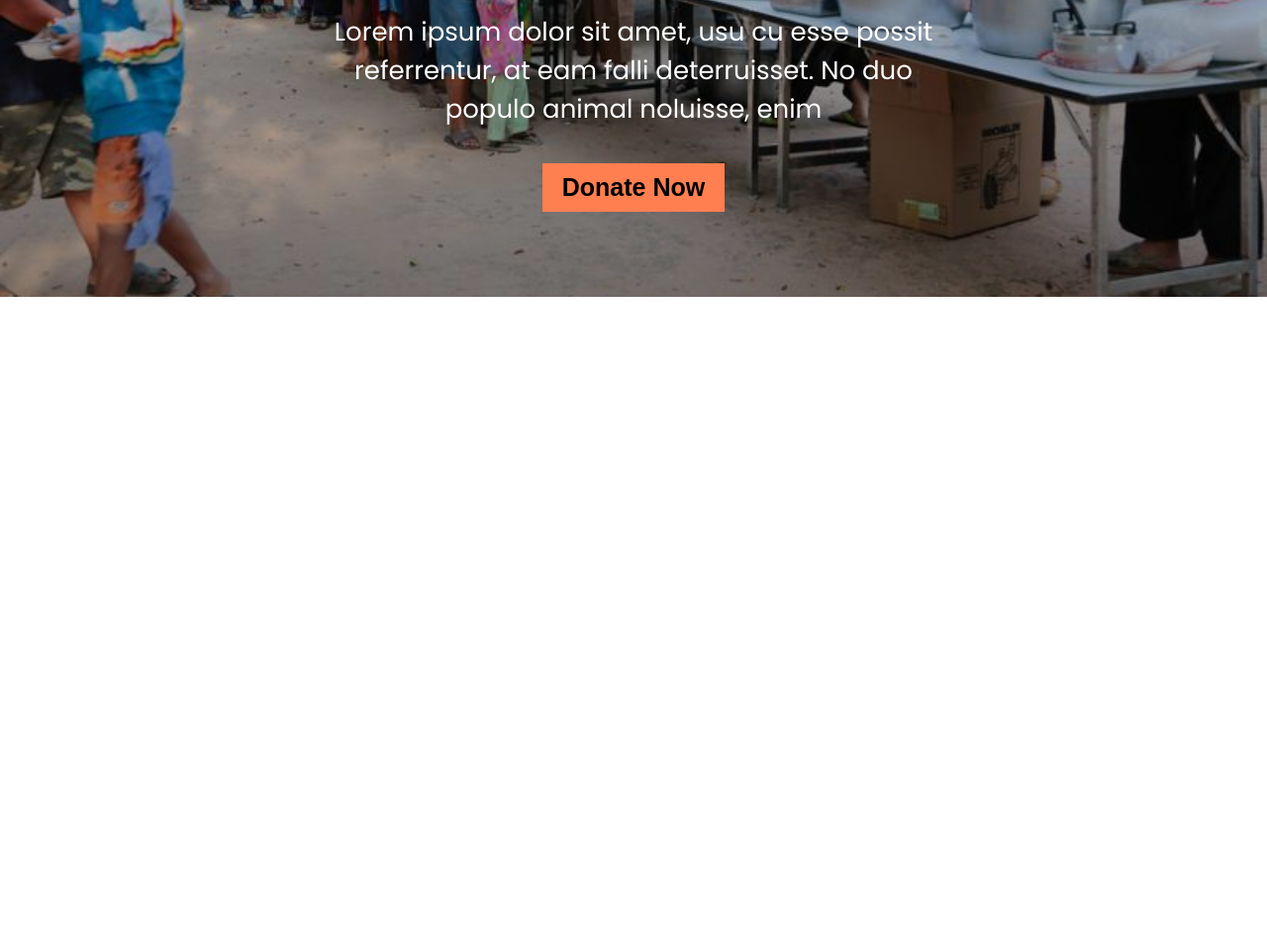
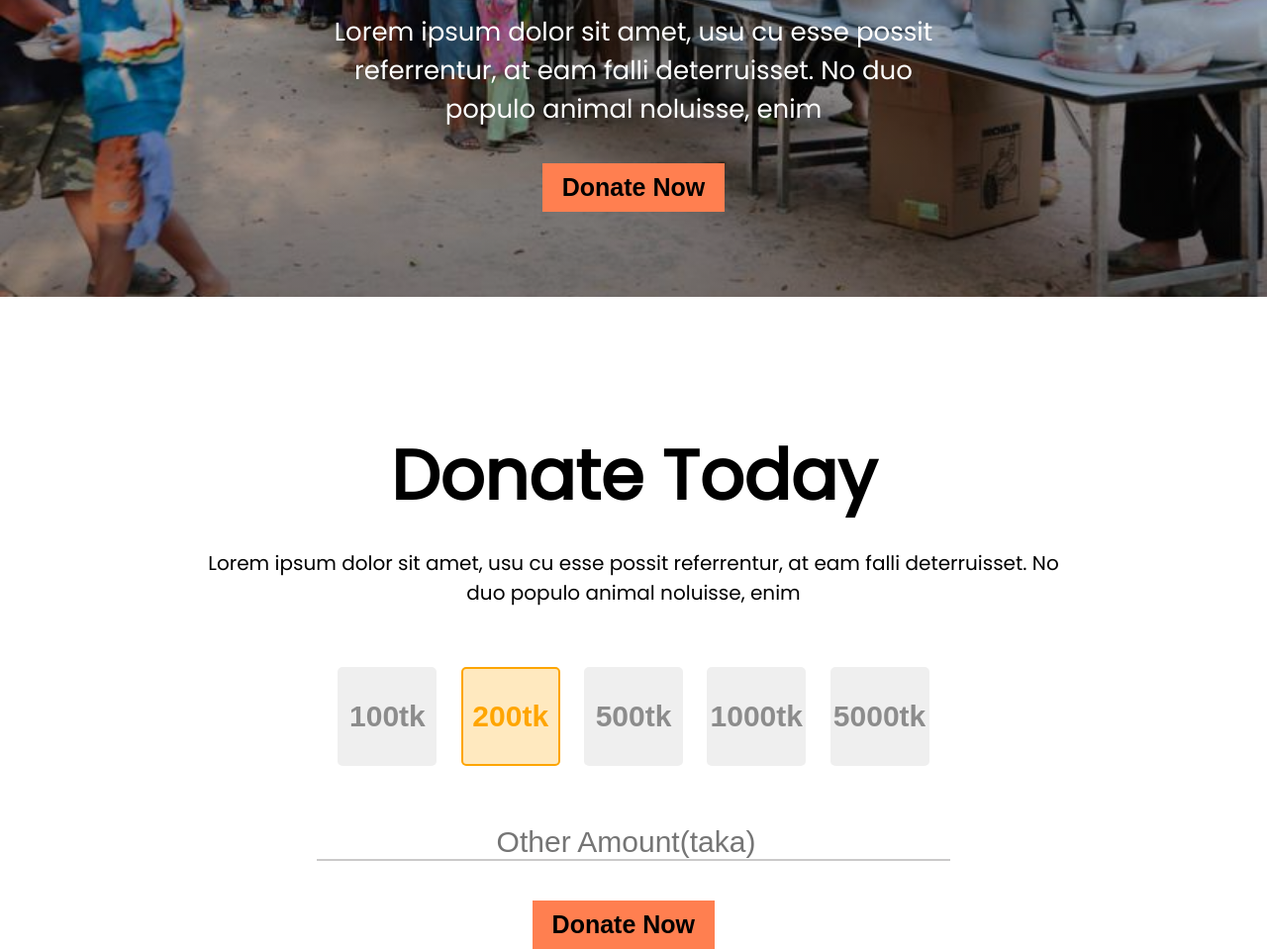
Before and after one commit to lithiakter22/Donate-practice, a plain HTML site: page index.html in a window 1280 px wide. Shown: the part 500-1459 px from the top of the page at 99% size. Before the commit the page ends 800 px from the top, so only its background shows below. Drawn offline with Linux system fonts and the light colour scheme.

Commit message:
5th commit

```diff
--- a/index.html
+++ b/index.html
@@ -14,11 +14,27 @@
   <body>
     <section class="banner-container">
       <div class="top-artical">
-        <h1 class="title1" >Let's Help Those Who Are More In Need</h1>
-        <p class="text1">Lorem ipsum dolor sit amet, usu cu esse possit referrentur, at eam falli deterruisset. No duo populo animal noluisse, enim</p>
+        <h1 class="title1">Let's Help Those Who Are More In Need</h1>
+        <p class="text1">
+          Lorem ipsum dolor sit amet, usu cu esse possit referrentur, at eam falli deterruisset. No duo populo animal noluisse, enim
+        </p>
         <button class="donate-btn">Donate Now</button>
       </div>
+    </section class="section-two" >
+    <div>
+    <h1  class="title2">Donate Today</h1>
+    <p class="text2">Lorem ipsum dolor sit amet, usu cu esse possit referrentur, at eam falli deterruisset. No duo populo animal noluisse, enim</p>
+  </div>
+  <div class="donate-tk">
+    <button class="button-tk">100tk</button>
+    <button class="button-tk orange">200tk</button>
+    <button class="button-tk">500tk</button>
+    <button class="button-tk">1000tk</button>
+    <button class="button-tk">5000tk</button>
+  </div>
+  <input id="donate-box"type="number"placeholder="Other Amount(taka)">
 
+  <button class="donate-btn donate-btn-center">Donate Now</button>
     </section>
   </body>
 </html>
--- a/style.css
+++ b/style.css
@@ -43,3 +43,61 @@ margin-bottom: 30px;
     cursor: pointer;
 
 }
+/* 1st section End */
+/* 2nd section start */
+
+.title2{
+    margin-top: 10%;
+    margin-bottom: 20px;
+    font-size: 70px;
+    font-weight: 700;
+    text-align: center;
+}
+.text2{
+
+ text-align: center;
+ font-size: 20px;
+padding-left: 15%;
+padding-right: 15%;
+
+}
+.donate-tk{
+    text-align: center;
+    padding:50px;
+}
+.button-tk{
+    width: 100px;
+    height: 100px;
+    text-align: center;
+    border-radius: 5px;
+    margin: 10px;
+    font-size: 30px;
+    border:none;
+    outline: none;
+    font-weight: 700;
+    color: rgb(140, 140,140);
+
+
+}
+.orange{
+color: orange;
+background-color: rgba(255,166,1, 0.25);
+border: 2px solid rgb(253, 165, 0);
+
+}
+#donate-box{
+    width: 50%;
+    margin-left: 25%;
+    text-align: center;
+    font-size: 30px;
+    border-top: none;
+    border-left: none;
+    border-right:none ;
+     border-bottom-color: rgb(202, 201, 201) ;
+
+}
+.donate-btn-center{
+
+    margin-top: 40px;
+    margin-left:42% ;
+}
```
